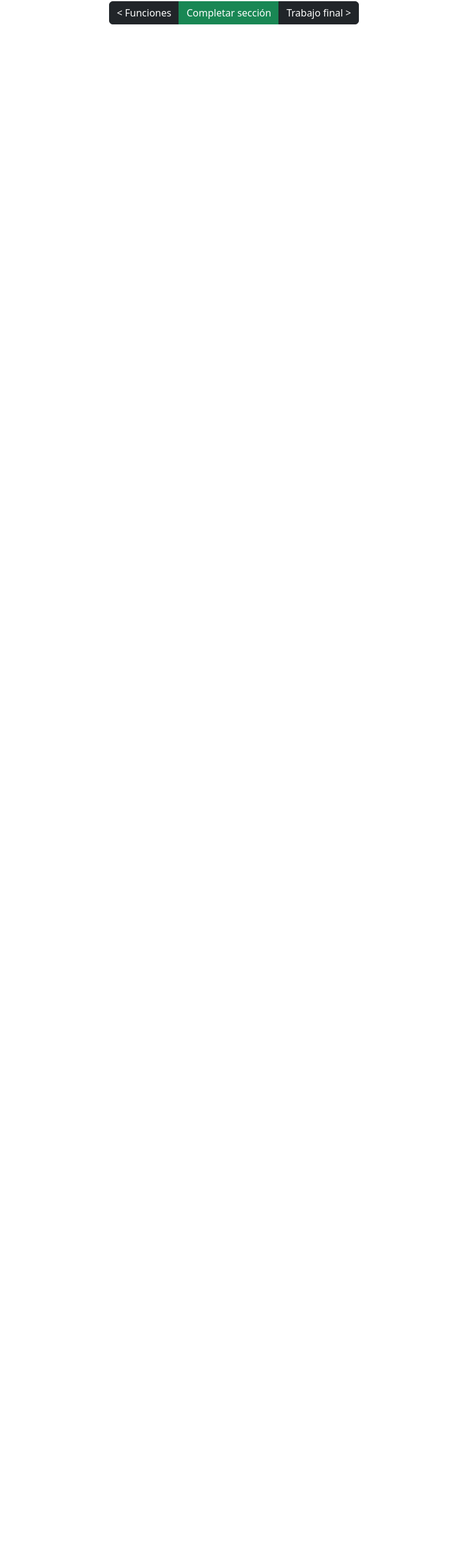
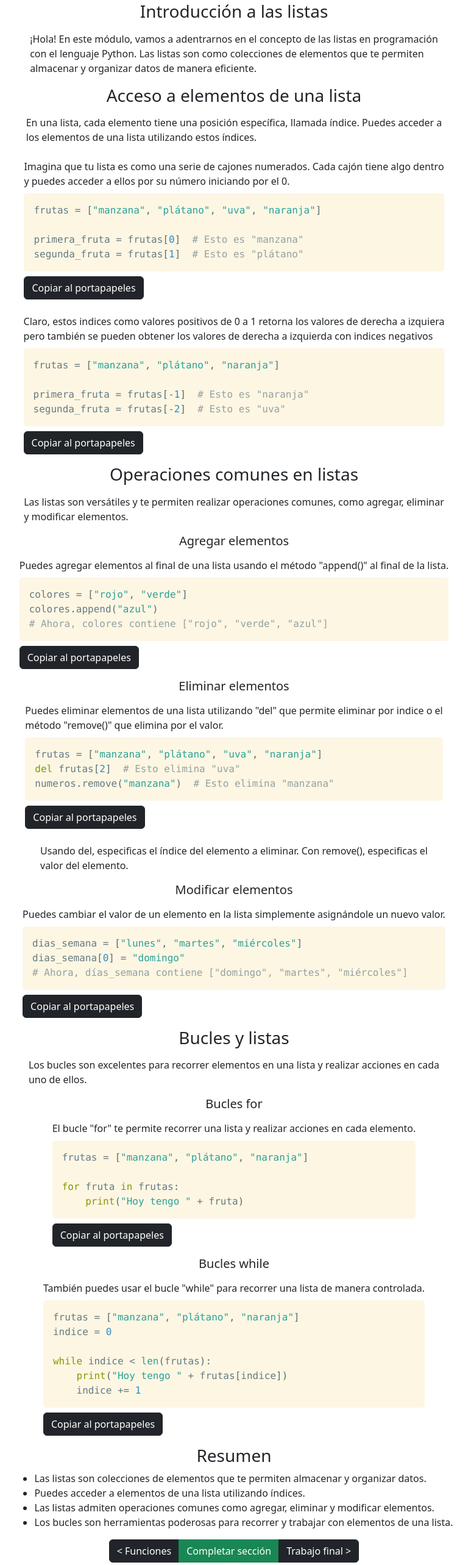
Before and after one commit to KevinSanchezO/code-kids-play, a React (Vite) app: page /lists in a window 1280 px wide. Shown: the part 193-2759 px from the top of the page at 61% size, without its empty margins (256-1029 px from the left). Before the commit the page ends 800 px from the top, so only its background shows below. Built offline with nearby package versions, Linux system fonts and the light colour scheme.

Commit message:
Added the information for the ListPage module

```diff
--- a/src/pages/modulepages/FunctionsPage.jsx
+++ b/src/pages/modulepages/FunctionsPage.jsx
@@ -143,7 +143,22 @@ longitud = len(frutas)  # Esto devuelve 3
       </p>
 
       <p className="mt-2">
-      Aquí hemos definido una función llamada "suma" que toma dos números y devuelve su suma.
+      Aquí hemos definido una función llamada "suma" que toma dos números y devuelve su<br/>
+      suma. Las funciones pueden retornar resultados y esto se realiza con la palabra<br/>
+      reservada return. Esto puede permitir guardar las funciones como variables o<br/>
+      como valores.
+      <ClipBoard codigo =
+      {
+`def suma(numero1, numero2):
+    resultado = numero1 + numero2
+    return resultado
+
+valor = suma(5, 3)
+print(valor) # Esto mostrara 8
+
+otro_valor = suma(6,2) + 2 # La función retorna 8 y se le suma 2 son 10
+print(otro_valor)
+`}/>
       </p>
 
       <h3 className="mt-2">
--- a/src/pages/modulepages/ListsPage.jsx
+++ b/src/pages/modulepages/ListsPage.jsx
@@ -16,6 +16,140 @@ export const ListsPage = () => {
 
       <hr/>
 
+      <h3>
+      Introducción a las listas
+      </h3>
+
+      <p className="mt-2">
+      ¡Hola! En este módulo, vamos a adentrarnos en el concepto de las listas en programación<br/>
+      con el lenguaje Python. Las listas son como colecciones de elementos que te permiten<br/>
+      almacenar y organizar datos de manera eficiente.
+      </p>
+
+      <h3>
+      Acceso a elementos de una lista
+      </h3>
+
+      <p className="mt-2">
+      En una lista, cada elemento tiene una posición específica, llamada índice. Puedes acceder a<br/>
+      los elementos de una lista utilizando estos índices.
+      </p>
+
+      <p className="mt-2">
+      Imagina que tu lista es como una serie de cajones numerados. Cada cajón tiene algo dentro<br/>
+      y puedes acceder a ellos por su número iniciando por el 0.
+      <ClipBoard codigo =
+      {
+`frutas = ["manzana", "plátano", "uva", "naranja"]
+
+primera_fruta = frutas[0]  # Esto es "manzana"
+segunda_fruta = frutas[1]  # Esto es "plátano"`} />
+      </p>
+
+      <p className="mt-2">
+      Claro, estos indices como valores positivos de 0 a 1 retorna los valores de derecha a izquiera<br/>
+      pero también se pueden obtener los valores de derecha a izquierda con indices negativos
+      <ClipBoard codigo =
+      {
+`frutas = ["manzana", "plátano", "naranja"]
+
+primera_fruta = frutas[-1]  # Esto es "naranja"
+segunda_fruta = frutas[-2]  # Esto es "uva"`} />
+      </p>
+
+      <h3>Operaciones comunes en listas</h3>
+
+      <p className="mt-2">
+      Las listas son versátiles y te permiten realizar operaciones comunes, como agregar, eliminar <br/>
+      y modificar elementos.
+      </p>
+
+      <h5>Agregar elementos</h5>
+
+      <p className="mt-2">
+      Puedes agregar elementos al final de una lista usando el método "append()" al final de la lista.
+      <ClipBoard codigo =
+      {
+`colores = ["rojo", "verde"]
+colores.append("azul")
+# Ahora, colores contiene ["rojo", "verde", "azul"]
+`}/>
+      </p>
+
+      <h5>Eliminar elementos</h5>
+
+      <p className="mt-2">
+      Puedes eliminar elementos de una lista utilizando "del" que permite eliminar por indice o el <br/>
+      método "remove()" que elimina por el valor.
+      <ClipBoard codigo =
+      {
+`frutas = ["manzana", "plátano", "uva", "naranja"]
+del frutas[2]  # Esto elimina "uva"
+numeros.remove("manzana")  # Esto elimina "manzana"
+`}/>
+      </p>
+
+      <p className="mt-2">
+      Usando del, especificas el índice del elemento a eliminar. Con remove(), especificas el<br/>
+      valor del elemento.
+      </p>
+
+      <h5>Modificar elementos</h5>
+
+      <p className="mt-2">
+      Puedes cambiar el valor de un elemento en la lista simplemente asignándole un nuevo valor.
+      <ClipBoard codigo =
+      {
+`dias_semana = ["lunes", "martes", "miércoles"]
+dias_semana[0] = "domingo"
+# Ahora, días_semana contiene ["domingo", "martes", "miércoles"]
+`}/>
+      </p>
+
+      <h3>Bucles y listas</h3>
+
+      <p className="mt-2">
+      Los bucles son excelentes para recorrer elementos en una lista y realizar acciones en cada<br/>
+      uno de ellos.
+      </p>
+
+      <h5>Bucles for</h5>
+
+      <p className="mt-2">
+      El bucle "for" te permite recorrer una lista y realizar acciones en cada elemento.
+      <ClipBoard codigo =
+      {
+`frutas = ["manzana", "plátano", "naranja"]
+
+for fruta in frutas:
+    print("Hoy tengo " + fruta)
+`}/>
+      </p>
+
+      <h5>Bucles while</h5>
+
+      <p className="mt-2">
+      También puedes usar el bucle "while" para recorrer una lista de manera controlada.
+      <ClipBoard codigo =
+      {
+`frutas = ["manzana", "plátano", "naranja"]
+indice = 0
+
+while indice < len(frutas):
+    print("Hoy tengo " + frutas[indice])
+    indice += 1
+`}/>
+      </p>
+
+      <h3>Resumen</h3>
+
+      <ul>
+        <li>Las listas son colecciones de elementos que te permiten almacenar y organizar datos.</li>
+        <li>Puedes acceder a elementos de una lista utilizando índices.</li>
+        <li>Las listas admiten operaciones comunes como agregar, eliminar y modificar elementos.</li>
+        <li>Los bucles son herramientas poderosas para recorrer y trabajar con elementos de una lista.</li>
+      </ul>
+
       <ButtonGroup
       prev='/functions'
       next='/finale'
```
Lines whose indentation alone changed are shown as unchanged.
